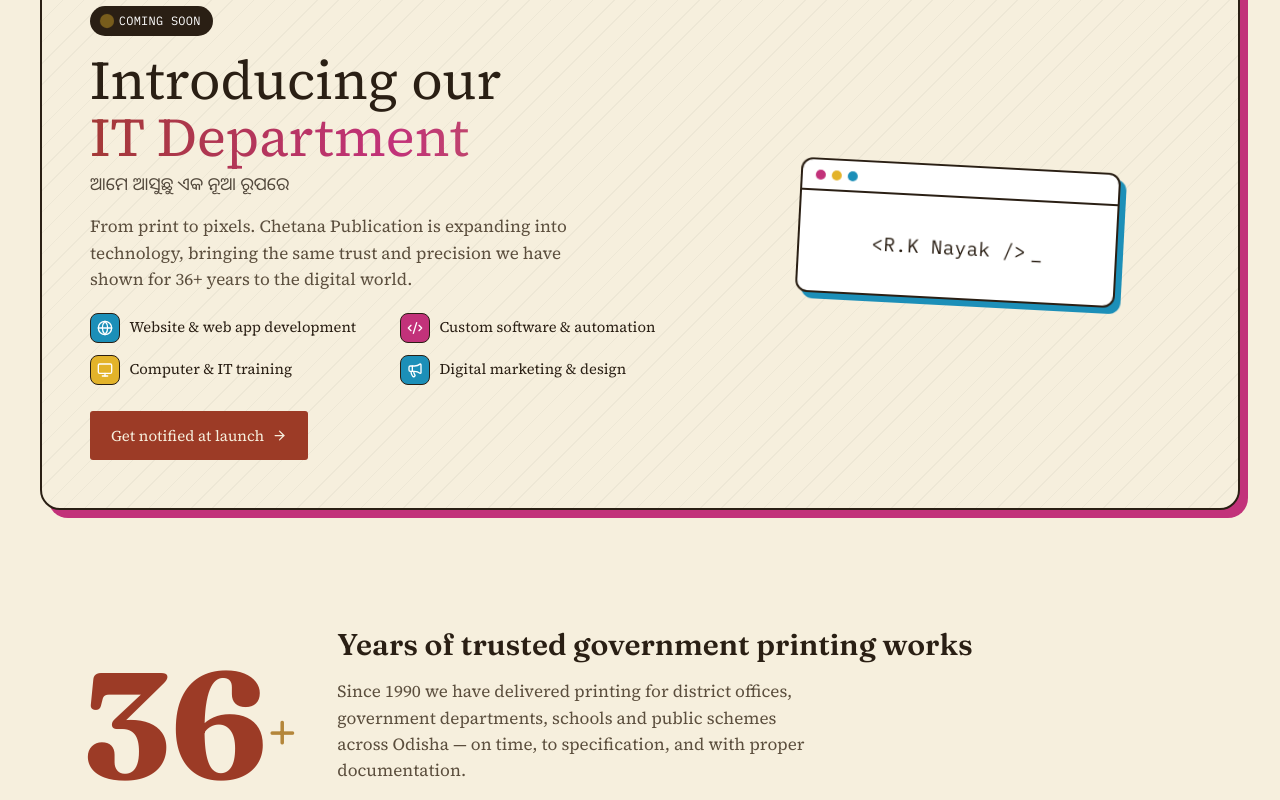
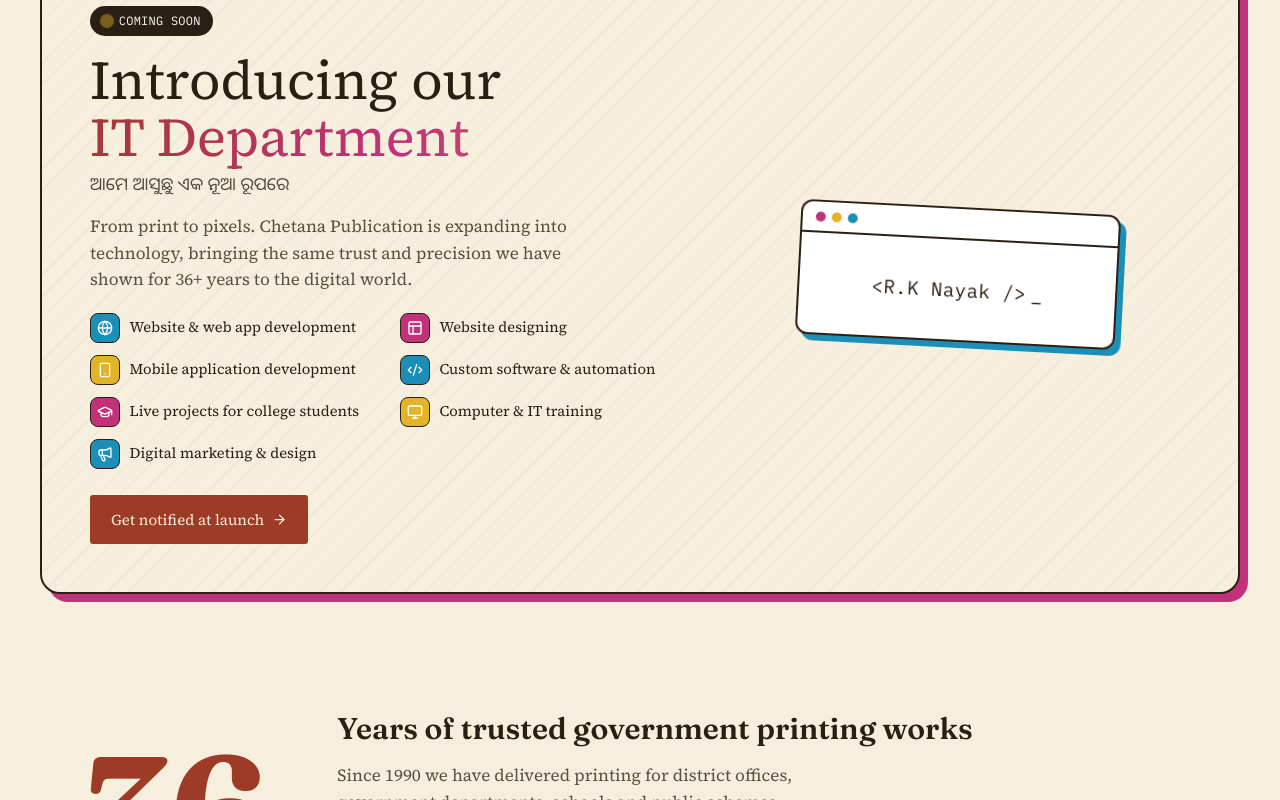
Before and after one commit to Srabani0306/chetana-publication, a Next.js app: page / in a window 1280 px wide. Shown: the part 1057-1857 px from the top of the page. Built offline with nearby package versions, Linux system fonts and the light colour scheme; no server answers.

Commit message:
committed

```diff
--- a/app/page.tsx
+++ b/app/page.tsx
@@ -1,5 +1,5 @@
 import Link from "next/link";
-import { ArrowRight, Code2, Globe, Landmark, Megaphone, Monitor, Quote, UserRound } from "lucide-react";
+import { ArrowRight,Layout,Smartphone,GraduationCap, Code2, Globe, Landmark, Megaphone, Monitor, Quote, UserRound } from "lucide-react";
 import { BOOKS } from "./data";
 import { CO_FOUNDER, PROPRIETOR, SERVICES, SITE } from "./site-config";
 import { Eyebrow, SectionHeading } from "./components/Primitives";
@@ -9,11 +9,13 @@
 const CMYK = ["var(--cyan)", "var(--magenta)", "var(--yellow)", "var(--ink)"];
 const IT_SERVICES = [
   { icon: Globe, label: "Website & web app development" },
+  { icon: Layout, label: "Website designing" },
+  { icon: Smartphone, label: "Mobile application development" },
   { icon: Code2, label: "Custom software & automation" },
+  { icon: GraduationCap, label: "Live projects for college students" },
   { icon: Monitor, label: "Computer & IT training" },
   { icon: Megaphone, label: "Digital marketing & design" },
 ];
-
 const TICKER_ITEMS = [
   "Introducing our IT Department",
   "Websites · Software · Training · Digital Marketing",
```
